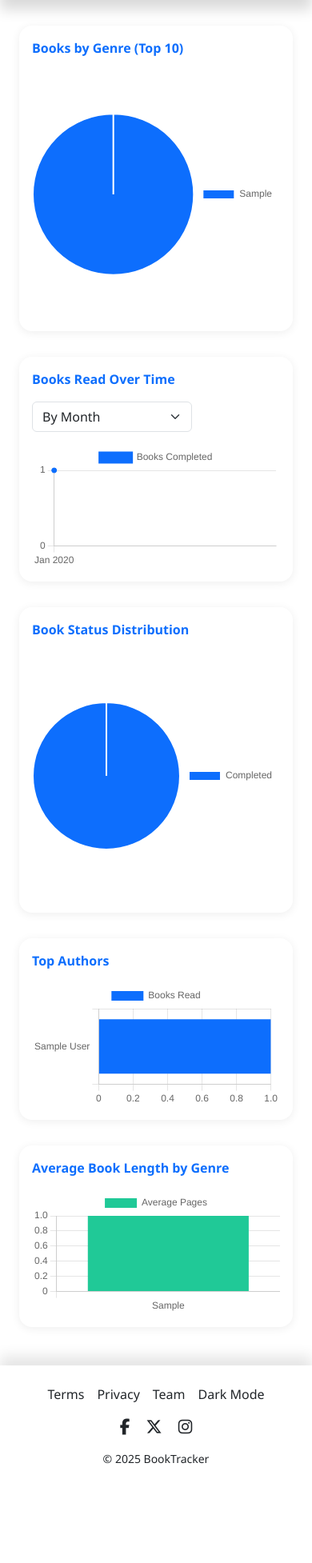
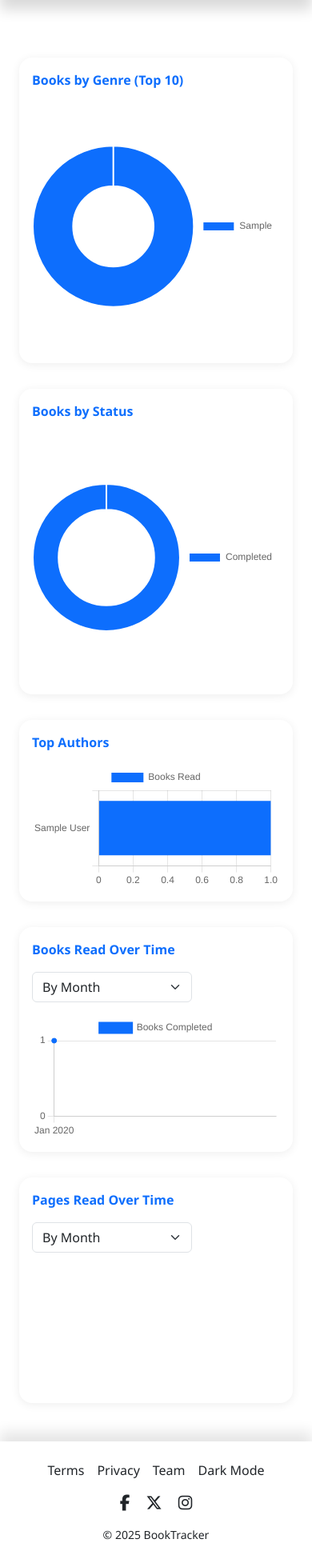
Before and after one commit to AdJud1cator/BookTracker, a Flask app: page /statistics in a window 390 px wide. Shown: the part 56-2010 px from the top of the page at 80% size. Before the commit the page ends 1886 px from the top, so only its background shows below. Run offline with Flask 3, Linux system fonts and the light colour scheme; a user stored in the database is signed in; tables that the repository leaves empty hold one stand-in row (values such as "Sample post"); a map, chart or similar area stays blank.

Commit message:
Added new statistics; changed the pie charts to doughnuts

```diff
--- a/app/templates/statistics.html
+++ b/app/templates/statistics.html
@@ -5,26 +5,110 @@
 {% block head %}
 <script src="https://cdn.jsdelivr.net/npm/chart.js"></script>
 <style>
-        .stats-container { max-width: 1100px; margin: 2rem auto; }
-        .chart-card { background: #fff; border-radius: 1rem; box-shadow: 0 2px 12px rgba(0,0,0,0.07); padding: 2rem; margin-bottom: 2rem; }
-        .chart-title { font-weight: 600; color: #0d6efd; margin-bottom: 1rem; }
+    .stats-container {
+        max-width: 1100px;
+        margin: 2rem auto;
+    }
+
+    .stats-grid {
+        display: flex;
+        flex-wrap: wrap;
+        gap: 1.5rem;
+        margin-bottom: 2.5rem;
+    }
+
+    .stat-card {
+        flex: 1 1 180px;
+        min-width: 180px;
+        background: var(--bs-body-bg, #fff);
+        border-radius: 0.7rem;
+        box-shadow: 0 2px 8px rgba(0, 0, 0, 0.07);
+        padding: 1.3rem 1.2rem 1.1rem 1.2rem;
+        display: flex;
+        flex-direction: column;
+        align-items: flex-start;
+        justify-content: center;
+    }
+
+    .stat-label {
+        font-size: 1.02rem;
+        color: var(--bs-secondary-color, #6c757d);
+        margin-bottom: 0.3rem;
+    }
+
+    .stat-value {
+        font-size: 2.1rem;
+        font-weight: 700;
+        color: var(--bs-primary, #0d6efd);
+        margin-bottom: 0.2rem;
+    }
+
+    .stat-extra {
+        font-size: 1.02rem;
+        color: var(--bs-secondary-color, #6c757d);
+    }
+
+    .chart-card {
+        background: var(--bs-body-bg, #fff);
+        border-radius: 1rem;
+        box-shadow: 0 2px 12px rgba(0, 0, 0, 0.07);
+        padding: 2rem;
+        margin-bottom: 2rem;
+    }
+
+    .chart-title {
+        font-weight: 600;
+        color: var(--bs-primary, #0d6efd);
+        margin-bottom: 1rem;
+    }
+
+    .stat-break {
+        flex-basis: 100%;
+        height: 0;
+    }
+
     @media (max-width: 900px) {
-            .chart-card { padding: 1rem; }
+        .stats-grid {
+            flex-direction: column;
+            gap: 1rem;
         }
-        [data-bs-theme="dark"] .chart-card { background: #232137; color: #f8f9fa; }
+
+        .chart-card {
+            padding: 1rem;
+        }
+    }
+
+    [data-bs-theme="dark"] .chart-card,
+    [data-bs-theme="dark"] .stat-card {
+        background: #232137;
+        color: #f8f9fa;
+    }
 </style>
 {% endblock %}
 
 {% block content %}
 <div class="stats-container px-4">
+    <!-- Stat Cards -->
+    <div class="stats-grid" id="statCards">
+        <!-- Populated by JS -->
+    </div>
+    <!-- Charts -->
     <div class="chart-card">
         <div class="chart-title">Books by Genre (Top 10)</div>
         <canvas id="genrePie"></canvas>
     </div>
     <div class="chart-card">
+        <div class="chart-title">Books by Status</div>
+        <canvas id="statusPie" width="100" height="1000"></canvas>
+    </div>
+    <div class="chart-card">
+        <div class="chart-title">Top Authors</div>
+        <canvas id="authorBar"></canvas>
+    </div>
+    <div class="chart-card">
         <div class="chart-title">Books Read Over Time</div>
         <div class="mb-3">
-            <select id="timeRange" class="form-select" style="max-width:200px;">
+            <select id="booksTimeRange" class="form-select" style="max-width:200px;">
                 <option value="weeks">By Week</option>
                 <option value="months" selected>By Month</option>
                 <option value="years">By Year</option>
@@ -34,54 +118,61 @@
         <canvas id="booksOverTime"></canvas>
     </div>
     <div class="chart-card">
-        <div class="chart-title">Book Status Distribution</div>
-        <canvas id="statusPie"></canvas>
+        <div class="chart-title">Pages Read Over Time</div>
+        <div class="mb-3">
+            <select id="pagesTimeRange" class="form-select" style="max-width:200px;">
+                <option value="weeks">By Week</option>
+                <option value="months" selected>By Month</option>
+                <option value="years">By Year</option>
+                <option value="all">All Time</option>
+            </select>
         </div>
-    <div class="chart-card">
-        <div class="chart-title">Top Authors</div>
-        <canvas id="authorBar"></canvas>
-    </div>
-    <div class="chart-card">
-        <div class="chart-title">Average Book Length by Genre</div>
-        <canvas id="avgPagesBar"></canvas>
+        <canvas id="pagesOverTime"></canvas>
     </div>
 </div>
 {% endblock %}
 
 {% block scripts %}
 <script>
-document.addEventListener('DOMContentLoaded', function() {
-    // --- Genre Pie Chart ---
-    fetch('/stats/genres')
+    document.addEventListener('DOMContentLoaded', function () {
+        // --- Stat Cards ---
+        fetch('/stats/summary')
             .then(res => res.json())
-      .then(genreData => {
-        const genreLabels = Object.keys(genreData);
-        const genreCounts = Object.values(genreData);
-        new Chart(document.getElementById('genrePie'), {
-            type: 'pie',
-            data: {
-                labels: genreLabels,
-                datasets: [{
-                    data: genreCounts,
-                    backgroundColor: [
-                        "#0d6efd", "#6610f2", "#6f42c1", "#d63384", "#fd7e14", "#ffc107", "#198754", "#20c997", "#0dcaf0", "#adb5bd", "#6c757d"
-                    ]
-                }]
-            },
-            options: {
-                plugins: {
-                    legend: { position: 'right' },
-                    tooltip: { callbacks: {
-                        label: function(context) {
-                            const total = context.dataset.data.reduce((a,b)=>a+b,0);
-                            const count = context.parsed;
-                            const percent = ((count/total)*100).toFixed(1);
-                            return `${context.label}: ${count} (${percent}%)`;
-                        }
-                    }}
-                }
-            }
-        });
+            .then(stats => {
+                document.getElementById('statCards').innerHTML = `
+            <div class="stat-card">
+                <div class="stat-label">Total Books Read</div>
+                <div class="stat-value">${stats.total_books_read}</div>
+            </div>
+            <div class="stat-card">
+                <div class="stat-label">Total Pages Read</div>
+                <div class="stat-value">${stats.total_pages_read}</div>
+            </div>
+            <div class="stat-card">
+                <div class="stat-label">Favorite Genre</div>
+                <div class="stat-value">${stats.favorite_genre || '-'}</div>
+            </div>
+            <div class="stat-card">
+                <div class="stat-label">Most-Read Author</div>
+                <div class="stat-value">${stats.most_read_author || '-'}</div>
+            </div>
+            <div class="stat-break"></div>
+            <div class="stat-card">
+                <div class="stat-label">Longest Book Read</div>
+                <div class="stat-value" style="font-size:1.15rem;">${stats.longest_book?.title || '-'}</div>
+                <div class="stat-extra">${stats.longest_book?.pages ? stats.longest_book.pages + ' pages' : ''}</div>
+            </div>
+            <div class="stat-break"></div>
+            <div class="stat-card">
+                <div class="stat-label">Shortest Book Read</div>
+                <div class="stat-value" style="font-size:1.15rem;">${stats.shortest_book?.title || '-'}</div>
+                <div class="stat-extra">${stats.shortest_book?.pages ? stats.shortest_book.pages + ' pages' : ''}</div>
+            </div>
+            <div class="stat-card">
+                <div class="stat-label">Books Shared</div>
+                <div class="stat-value">${stats.books_shared}</div>
+            </div>
+        `;
             });
 
         // --- Books Over Time Chart ---
@@ -114,8 +205,77 @@
                 });
         }
         renderBooksOverTime('months');
-    document.getElementById('timeRange').addEventListener('change', function() {
+        document.getElementById('booksTimeRange').addEventListener('change', function () {
             renderBooksOverTime(this.value);
+        });
+
+        // --- Pages Over Time Chart ---
+        let pagesOverTimeChart;
+        function renderPagesOverTime(range) {
+            fetch(`/stats/pages_over_time?range=${range}`)
+                .then(res => res.json())
+                .then(pagesOverTimeData => {
+                    const ctx = document.getElementById('pagesOverTime');
+                    if (pagesOverTimeChart) pagesOverTimeChart.destroy();
+                    pagesOverTimeChart = new Chart(ctx, {
+                        type: range === 'years' || range === 'all' ? 'bar' : 'line',
+                        data: {
+                            labels: pagesOverTimeData.labels,
+                            datasets: [{
+                                label: "Pages Read",
+                                data: pagesOverTimeData.data,
+                                backgroundColor: "#20c997",
+                                borderColor: "#20c997",
+                                tension: 0.25,
+                                fill: true
+                            }]
+                        },
+                        options: {
+                            scales: {
+                                y: { beginAtZero: true }
+                            }
+                        }
+                    });
+                });
+        }
+        renderPagesOverTime('months');
+        document.getElementById('pagesTimeRange').addEventListener('change', function () {
+            renderPagesOverTime(this.value);
+        });
+
+        // --- Genre Pie Chart ---
+        fetch('/stats/genres')
+            .then(res => res.json())
+            .then(genreData => {
+                const genreLabels = Object.keys(genreData);
+                const genreCounts = Object.values(genreData);
+                new Chart(document.getElementById('genrePie'), {
+                    type: 'doughnut',
+                    data: {
+                        labels: genreLabels,
+                        datasets: [{
+                            data: genreCounts,
+                            backgroundColor: [
+                                "#0d6efd", "#6610f2", "#6f42c1", "#d63384", "#fd7e14", "#ffc107", "#198754", "#20c997", "#0dcaf0", "#adb5bd", "#6c757d"
+                            ]
+                        }]
+                    },
+                    options: {
+                        plugins: {
+                            legend: { position: 'right' },
+                            tooltip: {
+                                callbacks: {
+                                    label: function (context) {
+                                        const total = context.dataset.data.reduce((a, b) => a + b, 0);
+                                        const count = context.parsed;
+                                        const percent = ((count / total) * 100).toFixed(1);
+                                        return `${context.label}: ${count} (${percent}%)`;
+                                    }
+                                }
+                            }
+                        }
+                    }
+                });
             });
 
         // --- Status Pie Chart ---
@@ -123,7 +283,7 @@
             .then(res => res.json())
             .then(statusData => {
                 new Chart(document.getElementById('statusPie'), {
-            type: 'pie',
+                    type: 'doughnut',
                     data: {
                         labels: Object.keys(statusData),
                         datasets: [{
@@ -132,16 +292,19 @@
                         }]
                     },
                     options: {
+                        cutout: '65%',
                         plugins: {
                             legend: { position: 'right' },
-                    tooltip: { callbacks: {
-                        label: function(context) {
-                            const total = context.dataset.data.reduce((a,b)=>a+b,0);
+                            tooltip: {
+                                callbacks: {
+                                    label: function (context) {
+                                        const total = context.dataset.data.reduce((a, b) => a + b, 0);
                                         const count = context.parsed;
-                            const percent = ((count/total)*100).toFixed(1);
+                                        const percent = ((count / total) * 100).toFixed(1);
                                         return `${context.label}: ${count} (${percent}%)`;
                                     }
-                    }}
+                                }
+                            }
                         }
                     }
                 });
@@ -169,28 +332,6 @@
                     }
                 });
             });
-
-    // --- Average Book Length by Genre ---
-    fetch('/stats/avg_pages_by_genre')
-      .then(res => res.json())
-      .then(avgPagesData => {
-        new Chart(document.getElementById('avgPagesBar'), {
-            type: 'bar',
-            data: {
-                labels: Object.keys(avgPagesData),
-                datasets: [{
-                    label: "Average Pages",
-                    data: Object.values(avgPagesData),
-                    backgroundColor: "#20c997"
-                }]
-            },
-            options: {
-                scales: {
-                    y: { beginAtZero: true }
-                }
-            }
-        });
-      });
     });
 </script>
 {% endblock %}
```
Lines whose indentation alone changed are shown as unchanged.
